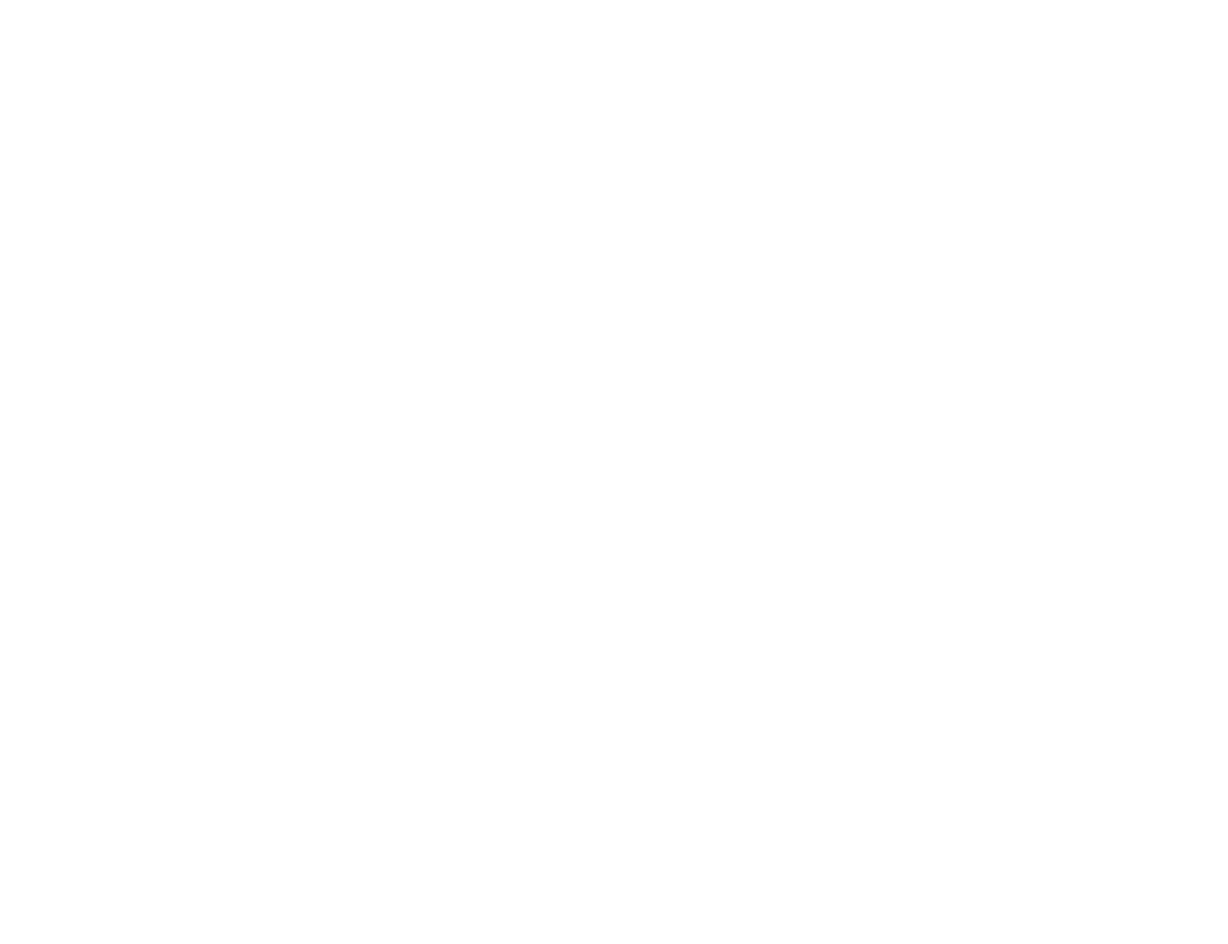
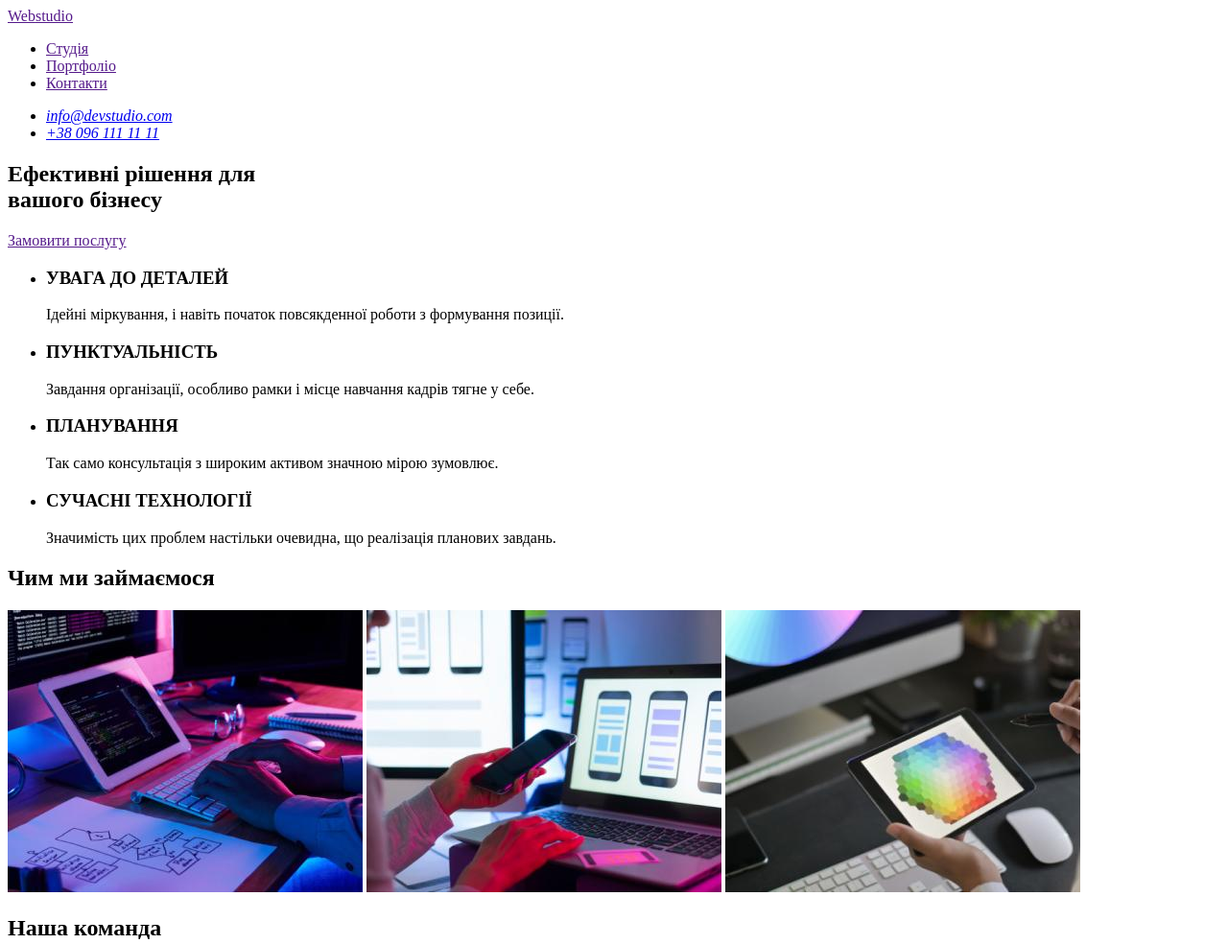
Before and after one commit to LightPride/goit-markup-hw-01, a plain HTML site: page index.html in a window 1280 px wide. Shown: the top 984 px of the page at 96% size. Before the commit the page ends 800 px from the top, so only its background shows below. Drawn offline with Linux system fonts and the light colour scheme.

Commit message:
added images

```diff
--- a/index.html
+++ b/index.html
@@ -1,12 +1,106 @@
 <!DOCTYPE html>
-<html lang="en">
-<head>
-    <meta charset="UTF-8">
-    <meta http-equiv="X-UA-Compatible" content="IE=edge">
-    <meta name="viewport" content="width=device-width, initial-scale=1.0">
+<html lang="uk">
+  <head>
+    <meta charset="UTF-8" />
+    <meta http-equiv="X-UA-Compatible" content="IE=edge" />
+    <meta name="viewport" content="width=device-width, initial-scale=1.0" />
     <title>Document</title>
-</head>
-<body>
+  </head>
+  <body>
+    <header>
+      <nav>
+        <a href="">Web<span>studio</span></a>
+        <ul>
+          <li><a href="">Студія</a></li>
+          <li><a href="">Портфоліо</a></li>
+          <li><a href="">Контакти</a></li>
+        </ul>
+      </nav>
+      <address>
+        <ul>
+          <li><a href="mailto:info@devstudio.com">info@devstudio.com</a></li>
+          <li><a href="tel:+380961111111">+38 096 111 11 11</a></li>
+        </ul>
+      </address>
+    </header>
+    <main>
+      <div>
+        <section>
+          <h1>
+            Ефективні рішення для <br />
+            вашого бізнесу
+          </h1>
+          <a href="">Замовити послугу</a>
+        </section>
+      </div>
 
-</body>
+      <section>
+        <ul>
+          <li>
+            <h3>УВАГА ДО ДЕТАЛЕЙ</h3>
+            <p>
+              Ідейні міркування, і навіть початок повсякденної роботи з
+              формування позиції.
+            </p>
+          </li>
+          <li>
+            <h3>ПУНКТУАЛЬНІСТЬ</h3>
+            <p>
+              Завдання організації, особливо рамки і місце навчання кадрів тягне
+              у себе.
+            </p>
+          </li>
+          <li>
+            <h3>ПЛАНУВАННЯ</h3>
+            <p>
+              Так само консультація з широким активом значною мірою зумовлює.
+            </p>
+          </li>
+          <li>
+            <h3>СУЧАСНІ ТЕХНОЛОГІЇ</h3>
+            <p>
+              Значимість цих проблем настільки очевидна, що реалізація планових
+              завдань.
+            </p>
+          </li>
+        </ul>
+        <h2>Чим ми займаємося</h2>
+        <img src="./images/box1.jpg" alt="Десктопні додатки" />
+        <img src="./images/box2.jpg" alt="Мобільні додатки" />
+        <img src="./images/box3.jpg" alt="Дизайнерські рішення" />
+      </section>
+      <section>
+        <h2>Наша команда</h2>
+        <ul>
+          <li>
+            <img src="./images/img(1).jpg" alt="працівник" />
+            <h3>Ігор Дем'яненко</h3>
+            Product Designer
+          </li>
+          <li>
+            <img src="./images/img(2).jpg" alt="працівник" />
+            <h3>Ольга Рєпіна</h3>
+            Frontend Developer
+          </li>
+          <li>
+            <img src="./images/img(3).jpg" alt="працівник" />
+            <h3>Микола Тарасов</h3>
+            Marketing
+          </li>
+          <li>
+            <img src="./images/img(4).jpg" alt="працівник" />
+            <h3>Михайло Єрмаков</h3>
+            UI Designer
+          </li>
+        </ul>
+      </section>
+    </main>
+    <footer>
+      <a href="">Web<span>Studio</span></a>
+      <address>м. Київ, пр-т Лесі Українки, 26<br />
+        <a href="mailto:info@devstudio.com">info@devstudio.com</a><br />
+        <a href="tel:+380961111111">+38 096 111 11 11</a>
+      </address>
+    </footer>
+  </body>
 </html>
```
Also changed, not shown: images/box1.jpg (added), images/box2.jpg (added), images/box3.jpg (added), images/img(1).jpg (added), images/img(2).jpg (added), images/img(3).jpg (added), images/img(4).jpg (added).
